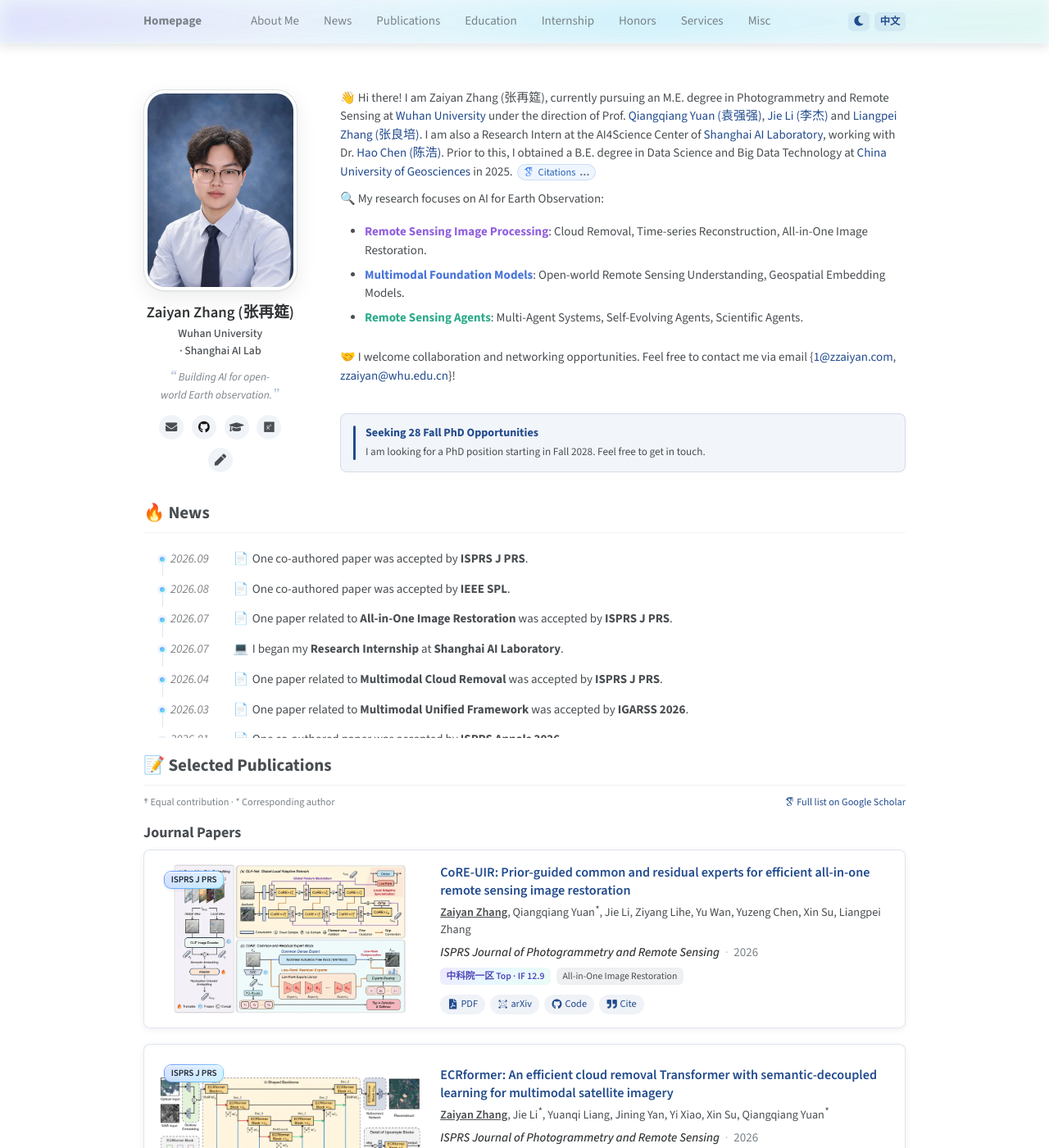
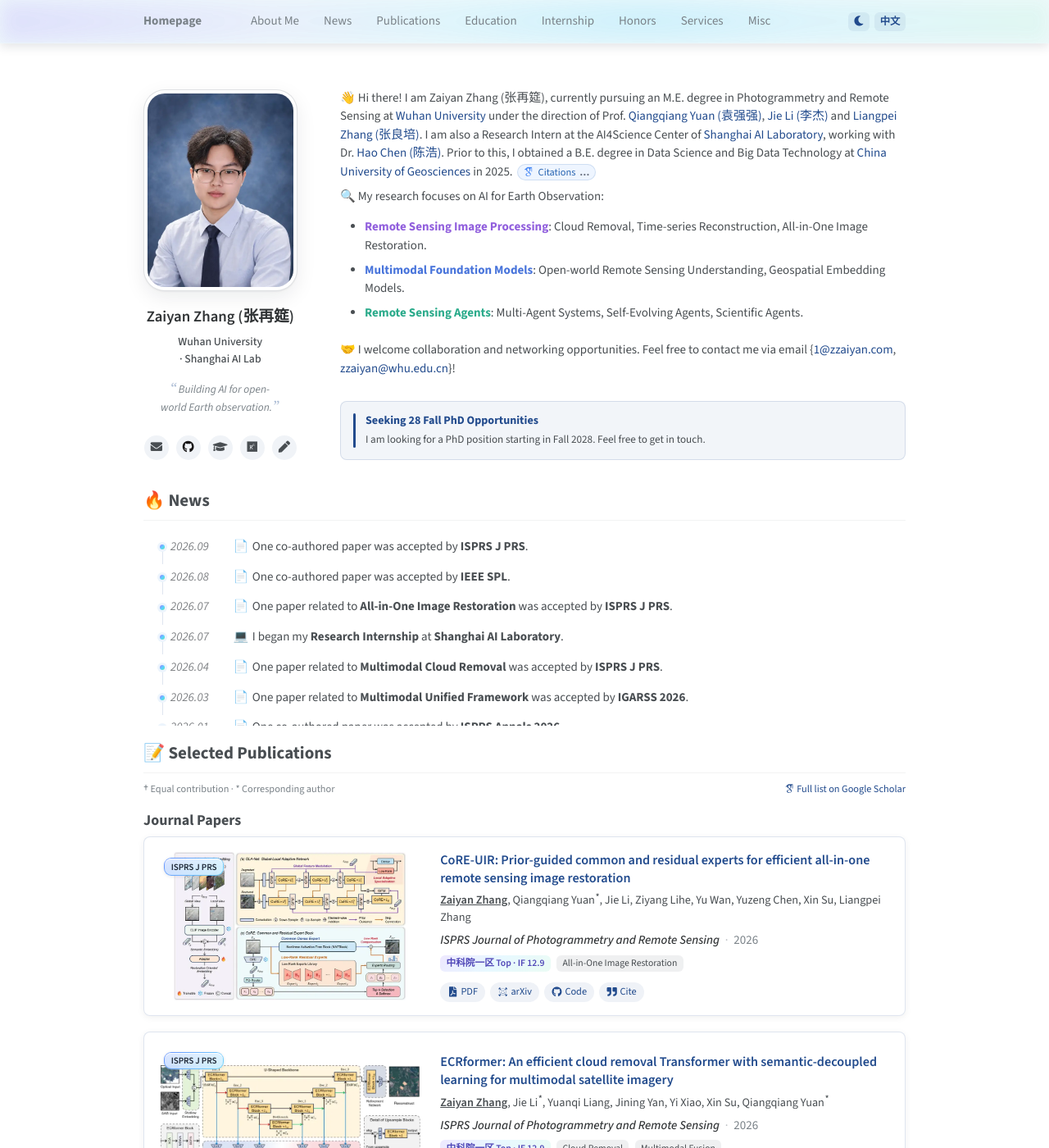
Before and after one commit to zzaiyan/zzaiyan.github.io, a Jekyll site: the page built from _pages/about.md, in a window 1280 px wide and 1400 px high. Shown: the whole window at 82% size. Built offline with Jekyll 4.4.1, drawn with Linux system fonts in a browser that asks for light colours; some web fonts are replaced; a script that is not in the unit is left out.

Commit message:
社交图标布局改为数量无关的灵活网格
- 宽屏：auto-fit + minmax(图标尺寸, 1fr)，列数随容器与
  数量自适应，当前五枚恰好一行满栏
- 窄屏：grid-auto-flow: column + 固定两行，列数随图标数
  自动生成（5 枚 3+2，任意增减不破坏两行上限），图标回到
  单位与 slogan 右侧且不超出头像高度；行数固定同时消除了
  auto-fit 在 auto 外轨内的单列塌缩问题
- 图标行满栏锚定（wrapper 拉伸），呼应居中构图

```diff
--- a/_sass/_single-column.scss
+++ b/_sass/_single-column.scss
@@ -168,11 +168,10 @@ $about-gap: 3.5rem;
 
 .about-section .author__urls {
   --author-social-size: 2rem;
-  display: flex !important;
-  flex-wrap: wrap;
-  align-content: flex-start;
-  justify-content: flex-start;
-  gap: 0.65rem;
+  display: grid !important;
+  grid-template-columns: repeat(auto-fit, minmax(var(--author-social-size), 1fr));
+  justify-items: center;
+  gap: 0.5rem;
   position: relative;
   margin: 0;
   padding: 0;
@@ -325,8 +324,8 @@ $about-gap: 3.5rem;
     text-align: center;
   }
 
-  .about-section .author__urls {
-    justify-content: center;
+  .about-section .author__urls-wrapper {
+    align-self: stretch;
   }
 
   .about-section .profile_box,
@@ -417,11 +416,12 @@ $about-gap: 3.5rem;
   }
 
   .about-section .author__urls {
-    --author-social-size: 2.5rem;
-    display: grid !important;
-    grid-template-columns: repeat(2, minmax(0, 1fr));
-    justify-items: center;
-    gap: 0.55rem;
+    --author-social-size: 2.4rem;
+    grid-template-columns: none;
+    grid-template-rows: repeat(2, auto);
+    grid-auto-flow: column;
+    grid-auto-columns: var(--author-social-size);
+    gap: 0.5rem;
   }
 
   .about-section .author__urls a {
```
